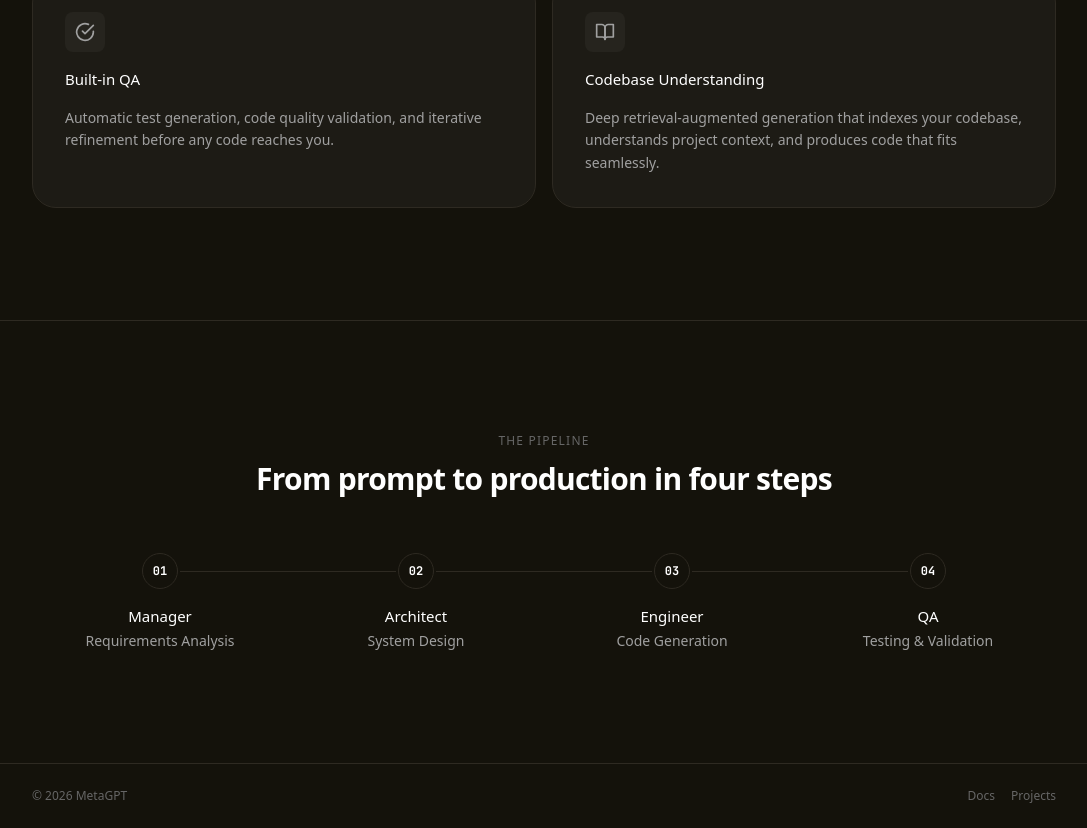
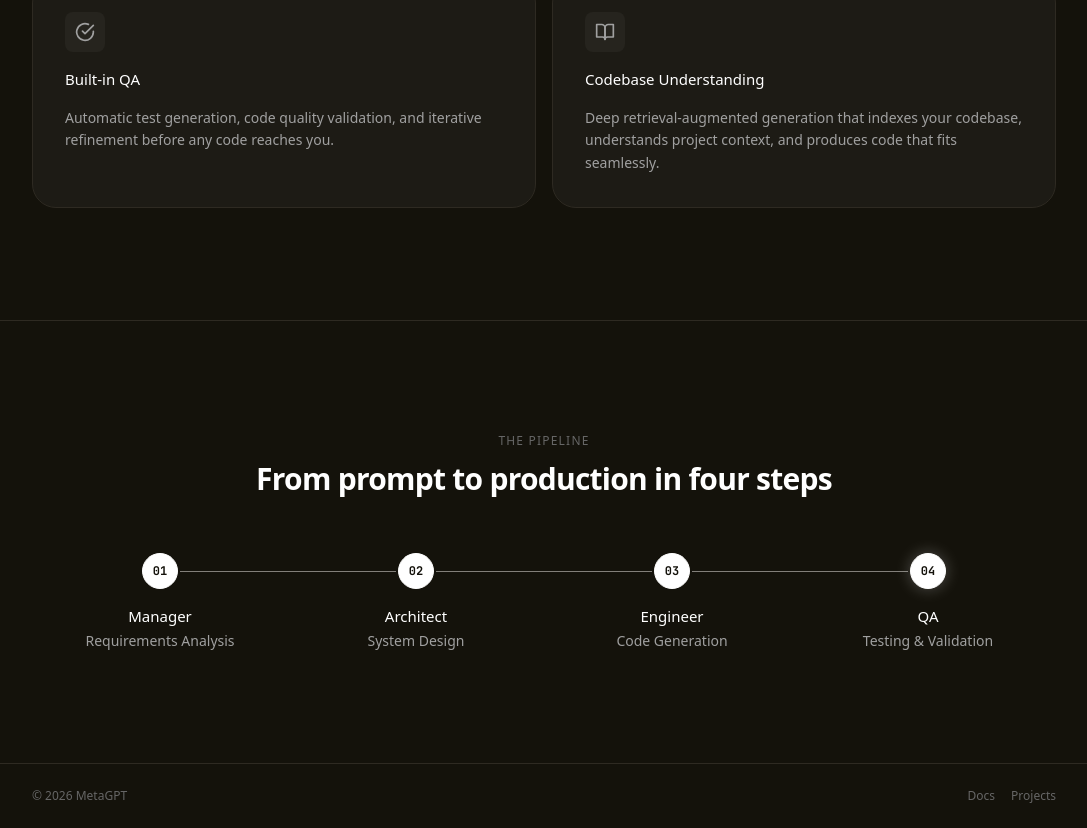
Before and after one commit to aslahtp/metagpt-v1, a Next.js app in the folder frontend/: page / in a window 1280 px wide. Shown: the part 1317-2145 px from the top of the page, without its empty margins (96-1183 px from the left). Built offline with nearby package versions, Linux system fonts and the light colour scheme; a web font is replaced by a local one.

Commit message:
pipeline animation

```diff
--- a/frontend/src/app/page.tsx
+++ b/frontend/src/app/page.tsx
@@ -1,6 +1,6 @@
 "use client";
 
-import { useState, useEffect } from "react";
+import { useState, useEffect, useRef } from "react";
 import { useRouter } from "next/navigation";
 import {
   ArrowRight,
@@ -60,6 +60,9 @@ export default function HomePage() {
   const [prompt, setPrompt] = useState("");
   const [isLoading, setIsLoading] = useState(false);
   const [scrolled, setScrolled] = useState(false);
+  const [activeStep, setActiveStep] = useState(-1);
+  const [pipelineStarted, setPipelineStarted] = useState(false);
+  const pipelineRef = useRef<HTMLDivElement>(null);
   const router = useRouter();
 
   useEffect(() => {
@@ -67,6 +70,47 @@ export default function HomePage() {
     window.addEventListener("scroll", onScroll, { passive: true });
     return () => window.removeEventListener("scroll", onScroll);
   }, []);
+
+  // Trigger pipeline animation on scroll into view
+  useEffect(() => {
+    const el = pipelineRef.current;
+    if (!el) return;
+    const observer = new IntersectionObserver(
+      ([entry]) => {
+        if (entry.isIntersecting) {
+          setPipelineStarted(true);
+          observer.disconnect();
+        }
+      },
+      { threshold: 0.3 }
+    );
+    observer.observe(el);
+    return () => observer.disconnect();
+  }, []);
+
+  // Cycle through pipeline steps
+  useEffect(() => {
+    if (!pipelineStarted) return;
+    let timeoutId: ReturnType<typeof setTimeout>;
+    let step = -1;
+
+    const advance = () => {
+      step++;
+      if (step >= pipeline.length) {
+        timeoutId = setTimeout(() => {
+          setActiveStep(-1);
+          step = -1;
+          timeoutId = setTimeout(advance, 800);
+        }, 2500);
+        return;
+      }
+      setActiveStep(step);
+      timeoutId = setTimeout(advance, 1200);
+    };
+
+    timeoutId = setTimeout(advance, 400);
+    return () => clearTimeout(timeoutId);
+  }, [pipelineStarted]);
 
   const handleSubmit = async (e: React.FormEvent) => {
     e.preventDefault();
@@ -309,50 +353,129 @@ export default function HomePage() {
           </div>
 
           {/* Desktop pipeline */}
-          <div className="hidden md:block">
+          <div ref={pipelineRef} className="hidden md:block">
             <div className="grid grid-cols-4 gap-0">
-              {pipeline.map((agent, i) => (
+              {pipeline.map((agent, i) => {
+                const isActive = i <= activeStep;
+                const isCurrent = i === activeStep;
+                return (
                   <div key={i} className="relative flex flex-col items-center">
                     {/* Connector line */}
                     {i < pipeline.length - 1 && (
-                    <div className="absolute top-[18px] left-[calc(50%+20px)] right-[calc(-50%+20px)] border-t border-border" />
+                      <div className="absolute top-[18px] left-[calc(50%+20px)] right-[calc(-50%+20px)] h-px">
+                        <div className="absolute inset-0 bg-border" />
+                        <div
+                          className="absolute top-0 left-0 h-full bg-foreground/40 transition-[width] duration-700 ease-out"
+                          style={{ width: activeStep > i ? "100%" : "0%" }}
+                        />
+                      </div>
                     )}
                     {/* Step number dot */}
-                  <div className="relative z-10 w-9 h-9 rounded-full border border-border bg-background flex items-center justify-center mb-4">
-                    <span className="text-xs font-mono font-bold text-foreground">
+                    <div
+                      className={`relative z-10 w-9 h-9 rounded-full border flex items-center justify-center mb-4 transition-all duration-500 ${
+                        isActive
+                          ? "border-foreground bg-foreground"
+                          : "border-border bg-background"
+                      }`}
+                      style={{
+                        boxShadow: isCurrent
+                          ? "0 0 16px rgba(255,255,255,0.25)"
+                          : "none",
+                      }}
+                    >
+                      <span
+                        className={`text-xs font-mono font-bold transition-colors duration-500 ${
+                          isActive ? "text-background" : "text-foreground-subtle"
+                        }`}
+                      >
                         {agent.step}
                       </span>
                     </div>
-                  <h3 className="font-medium text-[15px] mb-1">{agent.name}</h3>
-                  <p className="text-sm text-foreground-muted">{agent.desc}</p>
+                    <h3
+                      className={`font-medium text-[15px] mb-1 transition-all duration-500 ${
+                        isActive
+                          ? "text-foreground"
+                          : "text-foreground-subtle"
+                      }`}
+                    >
+                      {agent.name}
+                    </h3>
+                    <p
+                      className={`text-sm transition-all duration-500 ${
+                        isActive
+                          ? "text-foreground-muted"
+                          : "text-foreground-subtle/50"
+                      }`}
+                    >
+                      {agent.desc}
+                    </p>
                   </div>
-              ))}
+                );
+              })}
             </div>
           </div>
 
           {/* Mobile pipeline */}
           <div className="md:hidden space-y-0">
-            {pipeline.map((agent, i) => (
+            {pipeline.map((agent, i) => {
+              const isActive = i <= activeStep;
+              const isCurrent = i === activeStep;
+              return (
                 <div key={i} className="flex items-start gap-4">
                   {/* Vertical track */}
                   <div className="flex flex-col items-center">
-                  <div className="w-9 h-9 rounded-full border border-border bg-background flex items-center justify-center shrink-0">
-                    <span className="text-xs font-mono font-bold text-foreground">
+                    <div
+                      className={`w-9 h-9 rounded-full border flex items-center justify-center shrink-0 transition-all duration-500 ${
+                        isActive
+                          ? "border-foreground bg-foreground"
+                          : "border-border bg-background"
+                      }`}
+                      style={{
+                        boxShadow: isCurrent
+                          ? "0 0 16px rgba(255,255,255,0.25)"
+                          : "none",
+                      }}
+                    >
+                      <span
+                        className={`text-xs font-mono font-bold transition-colors duration-500 ${
+                          isActive ? "text-background" : "text-foreground-subtle"
+                        }`}
+                      >
                         {agent.step}
                       </span>
                     </div>
                     {i < pipeline.length - 1 && (
-                    <div className="w-px flex-1 bg-border my-1 min-h-[32px]" />
+                      <div className="relative w-px flex-1 my-1 min-h-[32px] bg-border overflow-hidden">
+                        <div
+                          className="absolute top-0 left-0 w-full bg-foreground/40 transition-[height] duration-700 ease-out"
+                          style={{ height: activeStep > i ? "100%" : "0%" }}
+                        />
+                      </div>
                     )}
                   </div>
                   <div className="pt-1.5 pb-6">
-                  <h3 className="font-medium text-[15px] mb-0.5">
+                    <h3
+                      className={`font-medium text-[15px] mb-0.5 transition-all duration-500 ${
+                        isActive
+                          ? "text-foreground"
+                          : "text-foreground-subtle"
+                      }`}
+                    >
                       {agent.name}
                     </h3>
-                  <p className="text-sm text-foreground-muted">{agent.desc}</p>
+                    <p
+                      className={`text-sm transition-all duration-500 ${
+                        isActive
+                          ? "text-foreground-muted"
+                          : "text-foreground-subtle/50"
+                      }`}
+                    >
+                      {agent.desc}
+                    </p>
                   </div>
                 </div>
-            ))}
+              );
+            })}
           </div>
         </div>
       </section>
```
Lines whose indentation alone changed are shown as unchanged.
